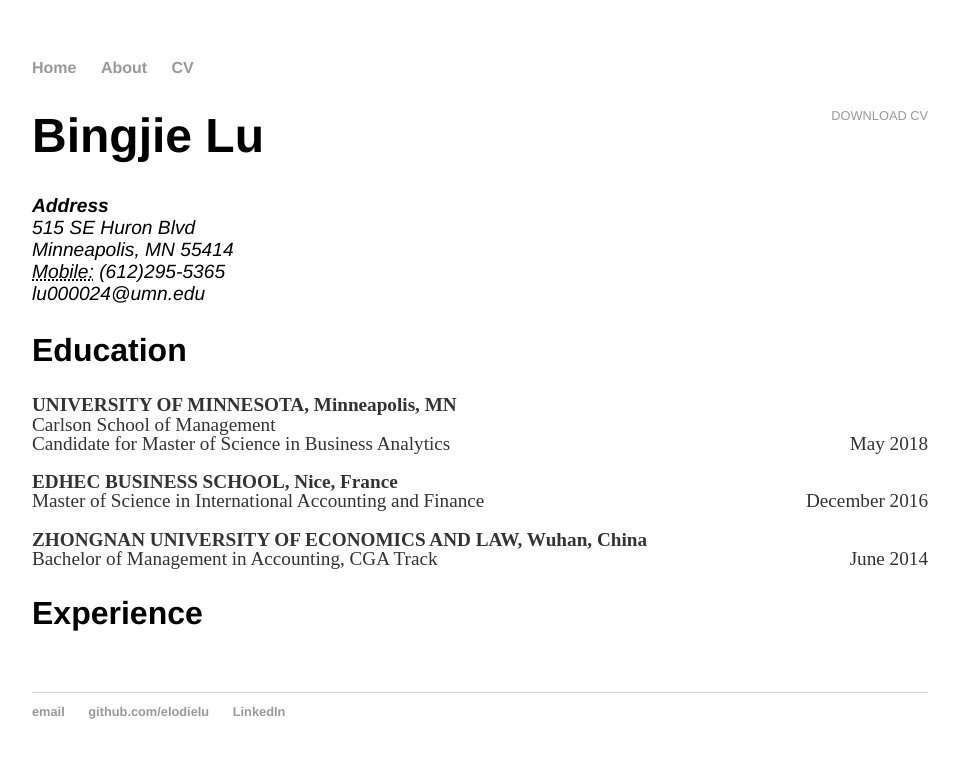
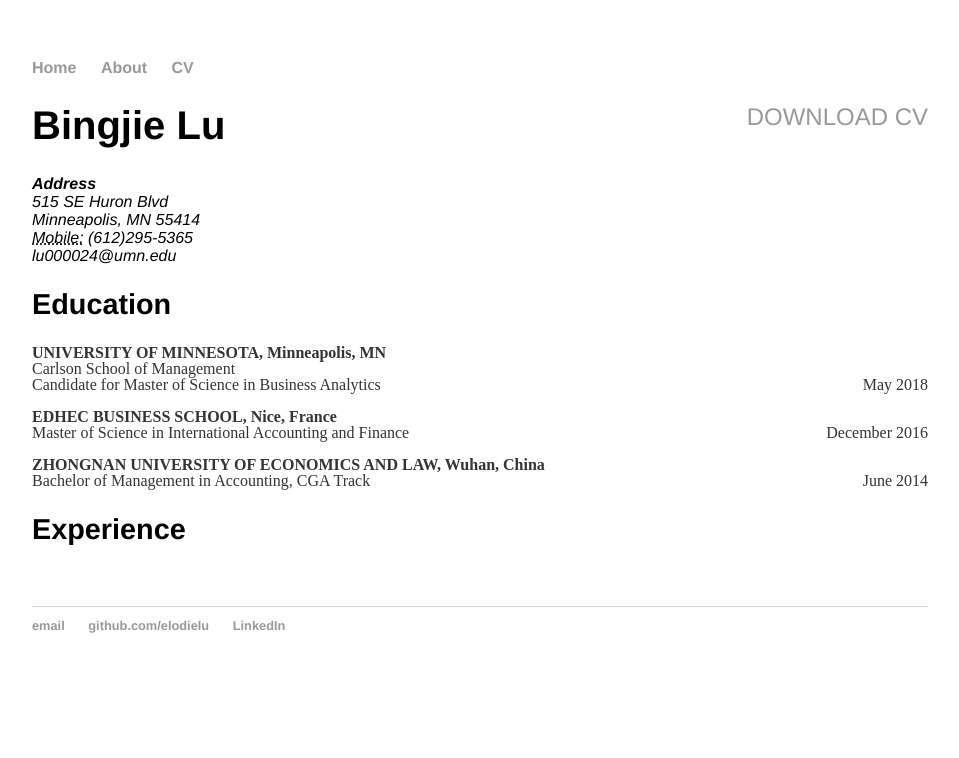
Before and after one commit to elodielu/elodielu.github.io, a Jekyll site: the page built from cv/index.html, in a window 1280 px wide. Shown: the top 758 px of the page, without its empty margins (160-1119 px from the left). Built offline with Jekyll 4.4.1, drawn with Linux system fonts in a browser that asks for light colours.

Commit message:
Update main.css

```diff
--- a/css/main.css
+++ b/css/main.css
@@ -22,8 +22,8 @@
 
 /* CV */
 .cv { margin: 0px 0px 60px; }
-.cv h1 { font-size: 3em; }
-.cv h2 { font-size: 2em; }
+.cv h1 { font-size: 2.5em; }
+.cv h2 { font-size: 1.8em; }
 .cv address, .cv .download { font-family: 'Helvetica'; }
-.cv address, .cv p { font-size: 1.2em; }
-.cv .download { float: right; font-size: .8em; text-transform: uppercase; }
+.cv address, .cv p { font-size: 1em; }
+.cv .download { float: right; font-size: 1.5em; text-transform: uppercase; }
```
